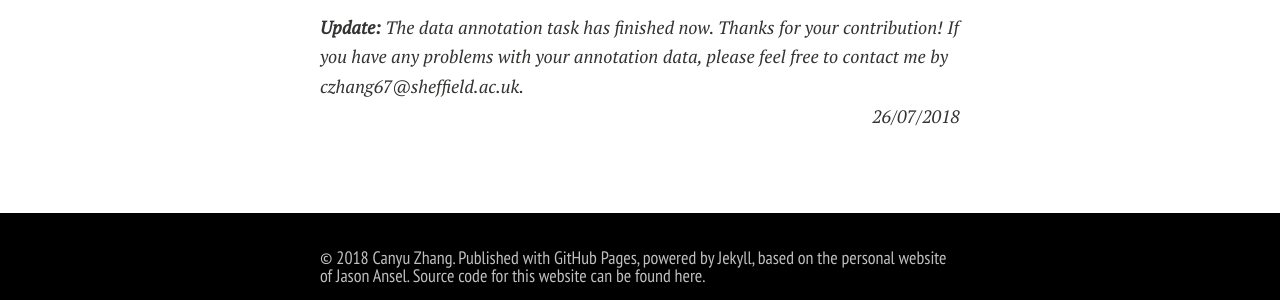
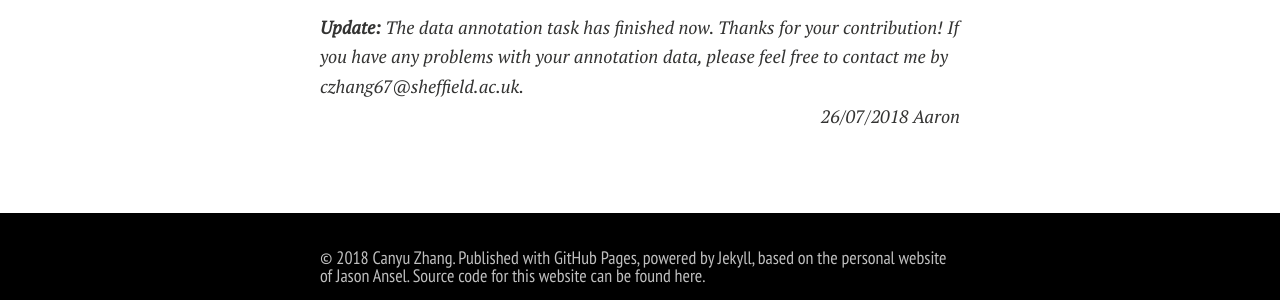
Before and after one commit to aaronzhangcanyu/aaronzhangcanyu.github.io, a Jekyll site: the page built from contribution.md, in a window 1280 px wide. Shown: the part 984-1284 px from the top of the page. Built offline with Jekyll 4.4.1, drawn with Linux system fonts in a browser that asks for light colours; nearby versions of some CDN libraries; Markdown is read by kramdown in place of the engine named in the settings.

Commit message:
Update contribution.md

```diff
--- a/contribution.md
+++ b/contribution.md
@@ -16,7 +16,7 @@
 
 ***Update:*** *The data annotation task has finished now. Thanks for your contribution! If you have any problems with your annotation data, please feel free to contact me by czhang67@sheffield.ac.uk.*
 
-<p align="right"><i>26/07/2018</i></p>
+<p align="right"><i>26/07/2018  Aaron</i></p>
 
 
 
```
